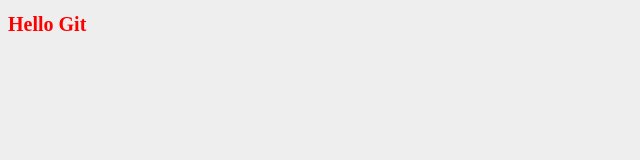
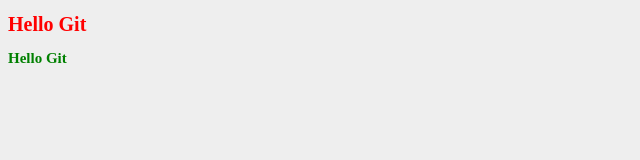
Before and after one commit to abbasidev/test1, a plain HTML site: page index.html in a window 1280 px wide. Shown: the full height of the page, 0-640 px from the left. Drawn offline with Linux system fonts and the light colour scheme.

Commit message:
create h2

```diff
--- a/index.html
+++ b/index.html
@@ -8,5 +8,6 @@
   </head>
   <body>
     <h1>Hello Git</h1>
+    <h2>Hello Git</h2>
   </body>
 </html>
--- a/style.css
+++ b/style.css
@@ -10,3 +10,7 @@ body {
 h1 {
   color: red;
 }
+
+h2 {
+  color: green;
+}
```
